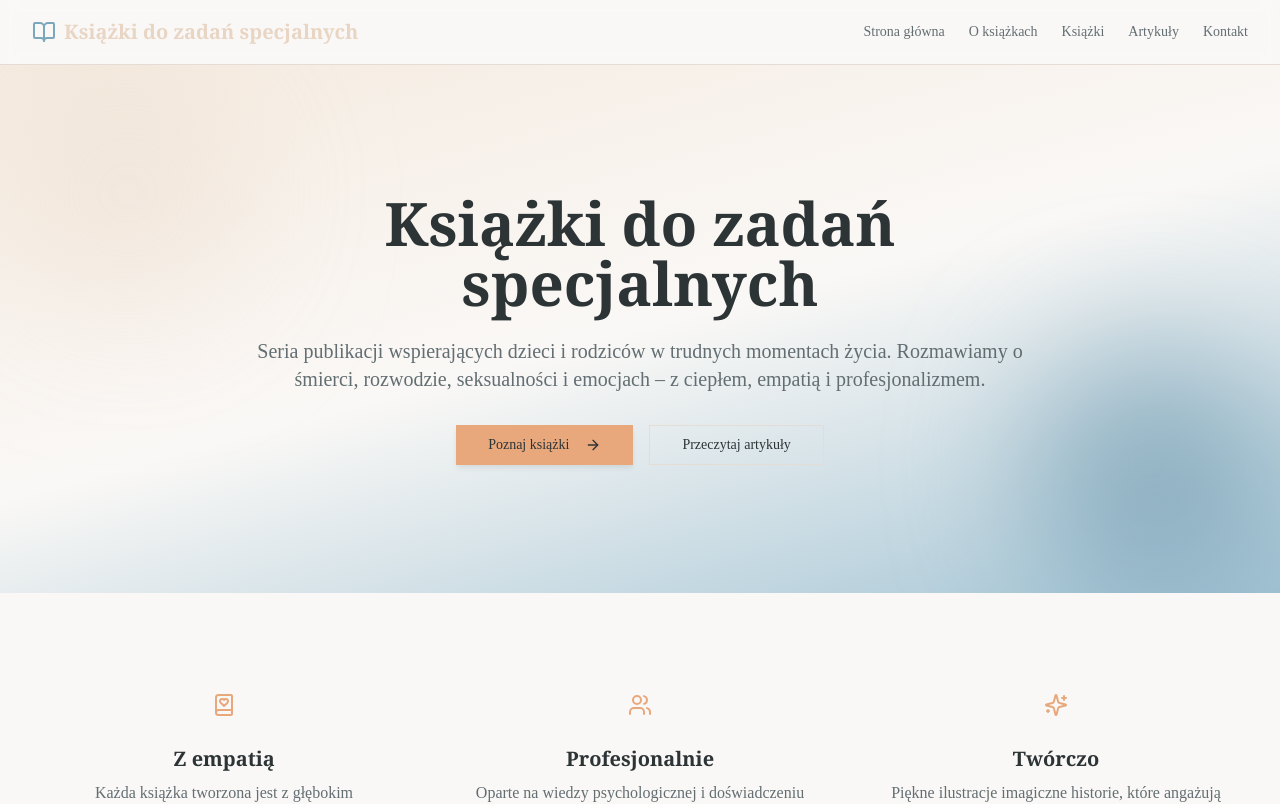
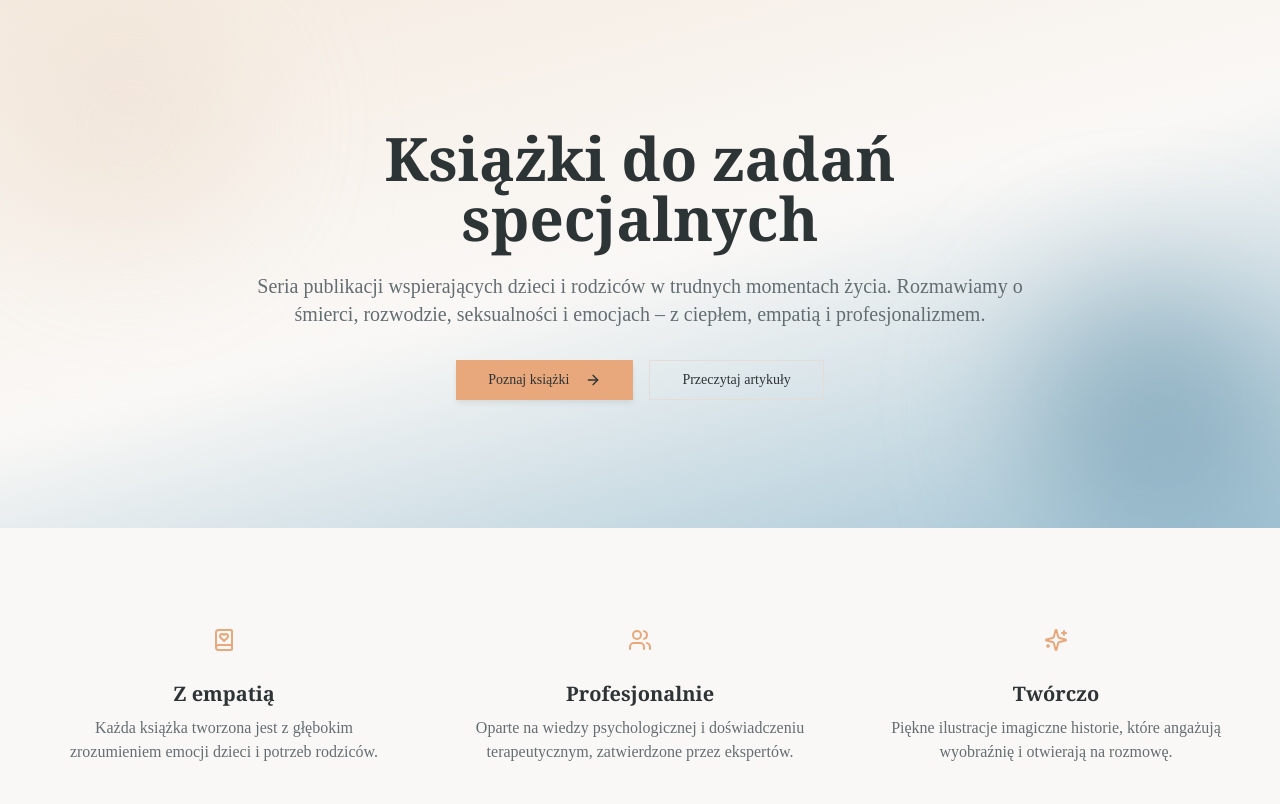
Before and after one commit to totawierzba-star/sg-8666905e-bcc0-4ab2-a8e9-61b5a6ffc3b2-1773721541, a Next.js app: page / in a window 1280 px wide. Shown: the top 804 px of the page. Built offline with nearby package versions, Linux system fonts and the light colour scheme.

Commit message:
fix(layout): Remove redundant Layout wrapper from _app

```diff
--- a/src/pages/_app.tsx
+++ b/src/pages/_app.tsx
@@ -1,14 +1,11 @@
 import "@/styles/globals.css";
 import type { AppProps } from "next/app";
 import { ThemeProvider } from "@/contexts/ThemeProvider";
-import { Layout } from "@/components/Layout";
 
 export default function App({ Component, pageProps }: AppProps) {
   return (
     <ThemeProvider>
-      <Layout>
-        <Component {...pageProps} />
-      </Layout>
+      <Component {...pageProps} />
     </ThemeProvider>
   );
 }
```
Also changed, not shown: 1 other file (tests, documents, lock files or other folders).
